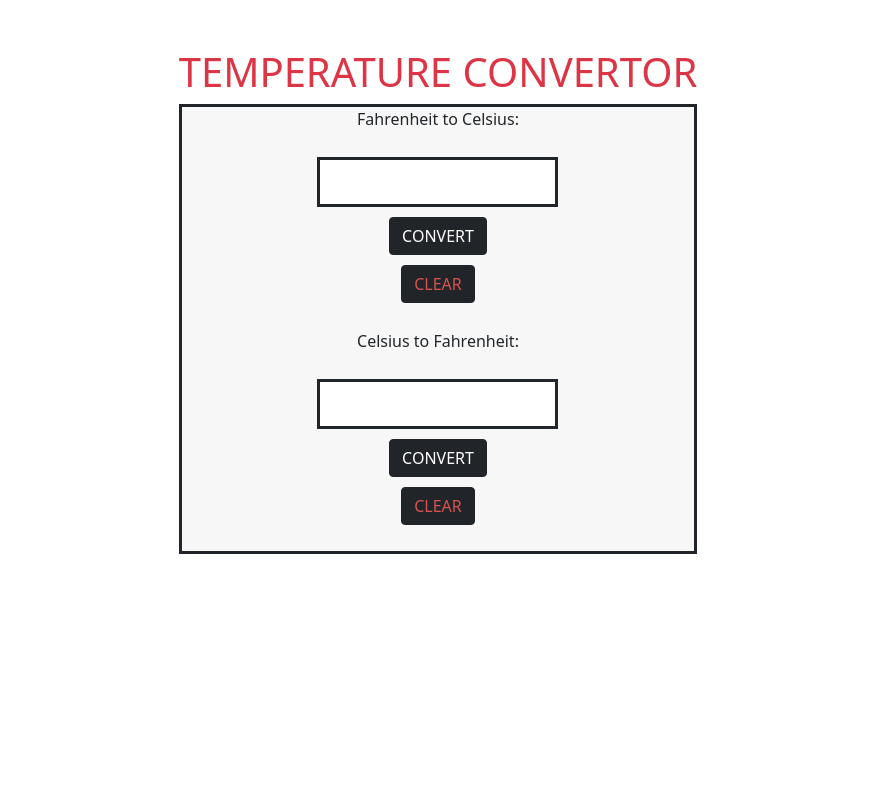
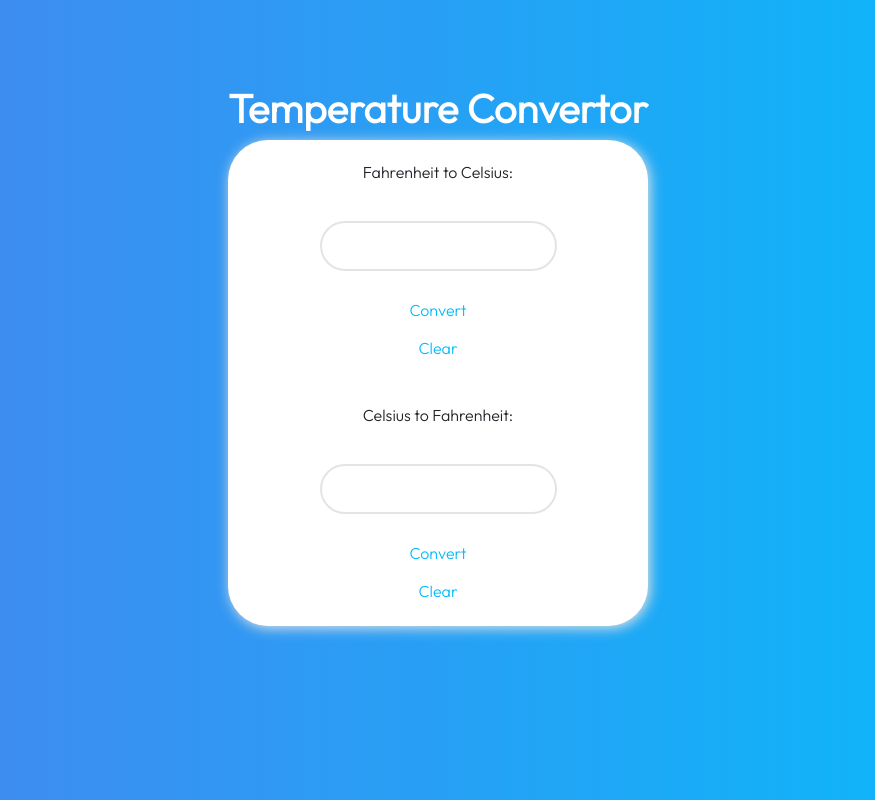
Before and after one commit to Mogamat-Muneeb/TEMPERATURE-CONVERTOR, a plain HTML site: page index.html in a window 1280 px wide. Shown: the whole page, without its empty margins (202-1077 px from the left). Drawn offline with nearby package versions, Linux system fonts and the light colour scheme; a web font is replaced by a local one.

Commit message:
new style

```diff
--- a/assests/main.css
+++ b/assests/main.css
@@ -1,35 +1,50 @@
+*{
+    font-family: 'Outfit', sans-serif;
+}
 
+body{
+    background-image: linear-gradient(to right, #4884EE , #06BCFB);
+}
 .inputs{
-    border: solid;
-    background-color:white;
-
+    border: 2px solid #e4e4e4 !important;
+    background-color:white !important;
+    border-radius: 50px;
+    margin: 10px;
     height: 50px;
 
 }
 
+.heading{
+    color:white;
+    font-weight:600;
+    padding-top: 20%;
+}
 
 .submit{
     padding-top: 10px;
-
-
 }
 
- .button{
-    padding-top: 10px;
- }
-
- /* .box{
-     border: solid;
-     background-color: thistle;
-
- } */
-#wrapperDiv{
-    border: black;
-    border: solid;
-    background-color: #f7f7f7;
+.btn{
+    color: #06BCFB !important;
 }
 
-.box{
-    height: 10px;
-    padding-top: 10px;
+.btn:hover{
+    color:#4884EE !important;
 }
+#wrapperDiv{
+    display: grid;
+    justify-content: center;
+    flex-wrap: wrap;
+    border-radius: 40px;
+    background:white;
+    box-shadow:2px 2px 13px #e4e4e4;
+}
+
+.names{
+    display:flex;
+    justify-content: center;
+    align-items: center;
+    padding-top: 20px;
+    padding-bottom: 1px;
+    font-weight: 500;
+}
--- a/index.html
+++ b/index.html
@@ -8,30 +8,33 @@
     <link rel="icon" href="/images/temp.jpg"  width="60" height="60">
     <link rel="stylesheet" href="/assests/main.css">
     <link href="https://cdn.jsdelivr.net/npm/bootstrap@5.1.3/dist/css/bootstrap.min.css" rel="stylesheet" integrity="sha384-1BmE4kWBq78iYhFldvKuhfTAU6auU8tT94WrHftjDbrCEXSU1oBoqyl2QvZ6jIW3" crossorigin="anonymous">
+    <link rel="preconnect" href="https://fonts.googleapis.com">
+    <link rel="preconnect" href="https://fonts.gstatic.com" crossorigin>
+    <link href="https://fonts.googleapis.com/css2?family=Akshar:wght@300;400;500&family=Outfit:wght@100;200;300&display=swap" rel="stylesheet">
 
 </head>
 <body class="d-flex justify-content-center align-items-center">
 
     <div>
-        <h1 class="d-flex justify-content-center align-items-center mt-5 text-danger">TEMPERATURE CONVERTOR</h1>
+        <h1 class="heading">Temperature Convertor</h1>
 
 
 
 
         <div id="wrapperDiv" >
             <div id="div1" class="">
-                <p class="d-flex justify-content-center align-items-center "> Fahrenheit to Celsius:</p>
+                <p class="names">Fahrenheit to Celsius:</p>
                 <div class="submit">
                  <div>
                      <form action="" id="toCelsius" onsubmit="return false;">
                          <div class=" d-flex justify-content-center align-items-center">
-                             <input class="inputs text-dark" type="text" id="degFahren" />
+                             <input class="inputs" type="text" id="degFahren" />
                         </div>
                          <div class="submit d-flex justify-content-center align-items-center">
-                             <input class="btn btn-dark" type="submit" value="CONVERT"  onclick="convertCelsius()" />
+                             <input class="btn " type="submit" value="Convert"  onclick="convertCelsius()" />
                         </div>
                           <div class="button d-flex justify-content-center align-items-center">
-                                <button  class="btn btn-dark" onclick='clearSum()'><span style="color:#d9534f;">CLEAR</span></button>
+                                <button  class="btn" onclick='clearSum()'>Clear</button>
                             </div>
 
                          <p class="box d-flex justify-content-center align-items-center" id="resultCelsius"></p>
@@ -40,18 +43,18 @@
                 </div>
             </div>
             <div id="div2" >
-                <p class="d-flex justify-content-center align-items-center">  Celsius to Fahrenheit:</p>
+                <p class="names">Celsius to Fahrenheit:</p>
                 <div class="submit">
                     <div>
                         <form action="" id="toFahrenheit" onsubmit="return false;">
                             <div class=" d-flex justify-content-center align-items-center">
-                                 <input class="inputs text-dark " type="text" id="degCelsius" />
+                                 <input class="inputs " type="text" id="degCelsius" />
                             </div>
                             <div class="submit d-flex justify-content-center align-items-center">
-                                <input class=" btn btn-dark" type="submit" value="CONVERT" onclick="convertFahrenheit()" />
+                                <input class=" btn" type="submit" value="Convert" onclick="convertFahrenheit()" />
                             </div>
                             <div class="button d-flex justify-content-center align-items-center">
-                                <button type="button" class="btn btn-dark" onclick='clearWords()'><span style="color:#d9534f;">CLEAR</span></button>
+                                <button type="button" class="btn" onclick='clearWords()'>Clear</button>
                             </div>
 
 
@@ -69,8 +72,8 @@
 
 
 
-    <script src="/assests/script.js"></script>
-    <script src="https://cdn.jsdelivr.net/npm/bootstrap@5.1.3/dist/js/bootstrap.bundle.min.js" integrity="sha384-ka7Sk0Gln4gmtz2MlQnikT1wXgYsOg+OMhuP+IlRH9sENBO0LRn5q+8nbTov4+1p" crossorigin="anonymous"></script>
 
 </body>
+<script src="/assests/script.js"></script>
+<script src="https://cdn.jsdelivr.net/npm/bootstrap@5.1.3/dist/js/bootstrap.bundle.min.js" integrity="sha384-ka7Sk0Gln4gmtz2MlQnikT1wXgYsOg+OMhuP+IlRH9sENBO0LRn5q+8nbTov4+1p" crossorigin="anonymous"></script>
 </html>
```
